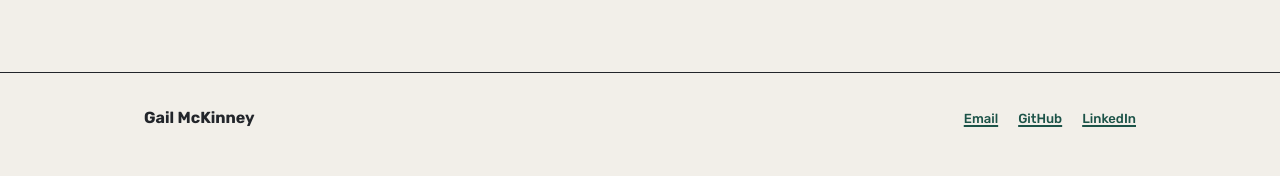
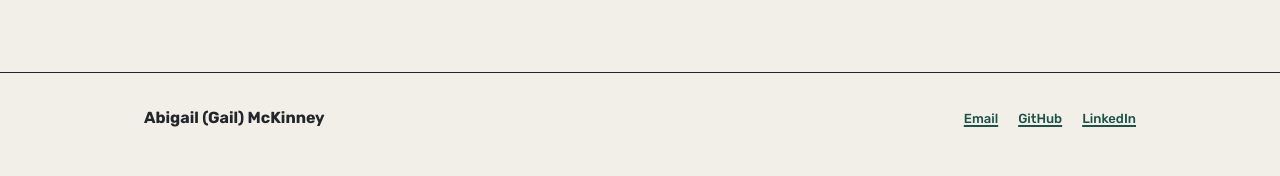
Before and after one commit to mck-makes-stuff/mck-makes-stuff.github.io, a Jekyll site: the page built from index.html, in a window 1280 px wide. Shown: the part 2103-2279 px from the top of the page. Built offline with Jekyll 4.4.1, drawn with Linux system fonts in a browser that asks for light colours.

Commit message:
Put the legal name first in the parenthetical
Gail (Abigail) read backwards; the convention is the legal name with the
name in use in parentheses, which is also how LinkedIn now reads. Applies
to the search description and to the footer, which now carries the full
name on every page. The header, hero and Person markup still present Gail.

```diff
--- a/_config.yml
+++ b/_config.yml
@@ -1,7 +1,7 @@
 title: Gail McKinney
 tagline: Mathematics and AI assurance
 description: >-
-  Hi, I'm Gail (Abigail) McKinney! I'm a Yale student studying mathematics and computer science,
+  Hi, I'm Abigail (Gail) McKinney! I'm a Yale student studying mathematics and computer science,
   with research experience in AI evaluation and assurance.
 url: "https://mck-makes-stuff.github.io"
 baseurl: ""
--- a/_layouts/default.html
+++ b/_layouts/default.html
@@ -85,7 +85,7 @@
 
 <footer class="footer">
   <div class="footer-inner">
-    <p class="footer-name">Gail McKinney</p>
+    <p class="footer-name">Abigail (Gail) McKinney</p>
     <ul class="footer-links">
       <li><a href="mailto:{{ site.email }}">Email</a></li>
       <li><a href="https://github.com/{{ site.github_username }}">GitHub</a></li>
```
